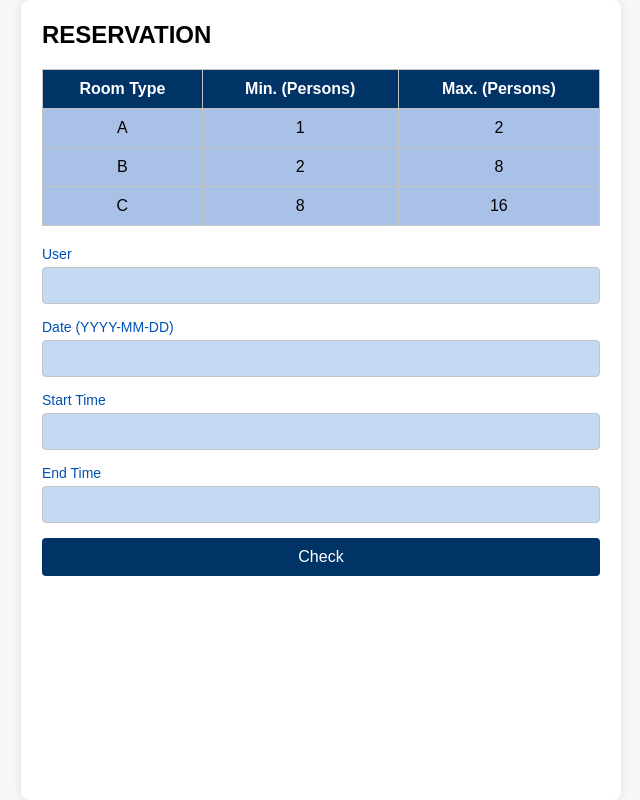
After one commit to Sxwxxyx/project301, a PHP site: page /reservation.php in a window 1280 px wide. The commit adds this page. Shown: the whole page, without its empty margins (319-959 px from the left). Run offline with PHP 8.4, Linux system fonts and the light colour scheme.

Commit message:
update file

```diff
--- a/client/index.php
+++ b/client/index.php
@@ -116,8 +116,8 @@
     <div class="navbar">
         <div class="navbar-left">
             <img src="https://www.psu.ac.th/img/introduce/introduce3/psubrand.png" alt="Website Logo">
-            <a href="#">Reservation</a>
-            <a href="#">Calendar</a>
+            <a href="reservation.php">Reservation</a>
+            <a href="calenders.php">Calendar</a>
             <a href="plan.php">Room plan</a>
             <a href="contact.php">Contact us</a>
         </div>
--- /dev/null
+++ b/client/reservation.php
@@ -0,0 +1,156 @@
+<!DOCTYPE html>
+<html lang="en">
+<head>
+    <meta charset="UTF-8">
+    <meta name="viewport" content="width=device-width, initial-scale=1.0">
+    <title>Reservation Form</title>
+    <link rel="stylesheet" href="styles.css">
+    <style>
+        * {
+            margin: 0;
+            padding: 0;
+            box-sizing: border-box;
+            font-family: Arial, sans-serif;
+        }
+
+        body {
+            background-color: #f7f7f7;
+            display: flex;
+            justify-content: center;
+            align-items: center;
+            height: 100vh;
+        }
+
+        .container {
+            background-color: white;
+            padding: 20px;
+            border-radius: 8px;
+            box-shadow: 0 0 10px rgba(0, 0, 0, 0.1);
+            width: 600px;
+            max-width: 100%;
+            display: flex;
+            flex-direction: column;
+            align-items: center;
+        }
+
+        h1 {
+            text-align: center;
+            font-size: 24px;
+            margin-bottom: 20px;
+            align-self: flex-start; /* ให้อยู่ด้านบนของ container */
+        }
+
+        table {
+            width: 100%;
+            border-collapse: collapse;
+            margin-bottom: 20px;
+        }
+
+        th, td {
+            border: 1px solid #c4c4c4;
+            text-align: center;
+            padding: 10px;
+            background-color: #a9c0e7;
+        }
+
+        th {
+            background-color: #003366;
+            color: white;
+            vertical-align: top; /* ให้อักษรอยู่ด้านบนของเซลล์ */
+        }
+
+        form {
+            width: 100%;
+        }
+
+        .form-group {
+            margin-bottom: 15px;
+        }
+
+        label {
+            display: block;
+            font-size: 14px;
+            margin-bottom: 5px;
+            color: #0050b3;
+        }
+
+        input[type="text"] {
+            width: 100%;
+            padding: 10px;
+            border: 1px solid #c4c4c4;
+            border-radius: 4px;
+            background-color: #c4d9f2;
+        }
+
+        button {
+            display: block;
+            width: 100%;
+            padding: 10px;
+            background-color: #003366;
+            color: white;
+            border: none;
+            border-radius: 4px;
+            cursor: pointer;
+            font-size: 16px;
+        }
+
+        button:hover {
+            background-color: #002244;
+        }
+    </style>
+</head>
+<body>
+    <div class="container">
+        <h1>RESERVATION</h1>
+        <!-- ตารางที่อยู่ด้านบน -->
+        <table>
+            <thead>
+                <tr>
+                    <th>Room Type</th>
+                    <th>Min. (Persons)</th>
+                    <th>Max. (Persons)</th>
+                </tr>
+            </thead>
+            <tbody>
+                <tr>
+                    <td>A</td>
+                    <td>1</td>
+                    <td>2</td>
+                </tr>
+                <tr>
+                    <td>B</td>
+                    <td>2</td>
+                    <td>8</td>
+                </tr>
+                <tr>
+                    <td>C</td>
+                    <td>8</td>
+                    <td>16</td>
+                </tr>
+            </tbody>
+        </table>
+
+        <!-- แบบฟอร์มกรอกข้อมูลที่อยู่ด้านล่างตาราง -->
+        <form>
+            <div class="form-group">
+                <label for="user">User</label>
+                <input type="text" id="user" name="user">
+            </div>
+            <div class="form-group">
+                <label for="date">Date (YYYY-MM-DD)</label>
+                <input type="text" id="date" name="date">
+            </div>
+            <div class="form-group">
+                <label for="start-time">Start Time</label>
+                <input type="text" id="start-time" name="start-time">
+            </div>
+            <div class="form-group">
+                <label for="end-time">End Time</label>
+                <input type="text" id="end-time" name="end-time">
+            </div>
+        </form>
+
+        <button type="button">Check</button>
+    </div>
+</body>
+</html>
```
Also changed, not shown: client/calenders.php (added, +144 -0 lines), client/participation.php (added, +90 -0 lines).
